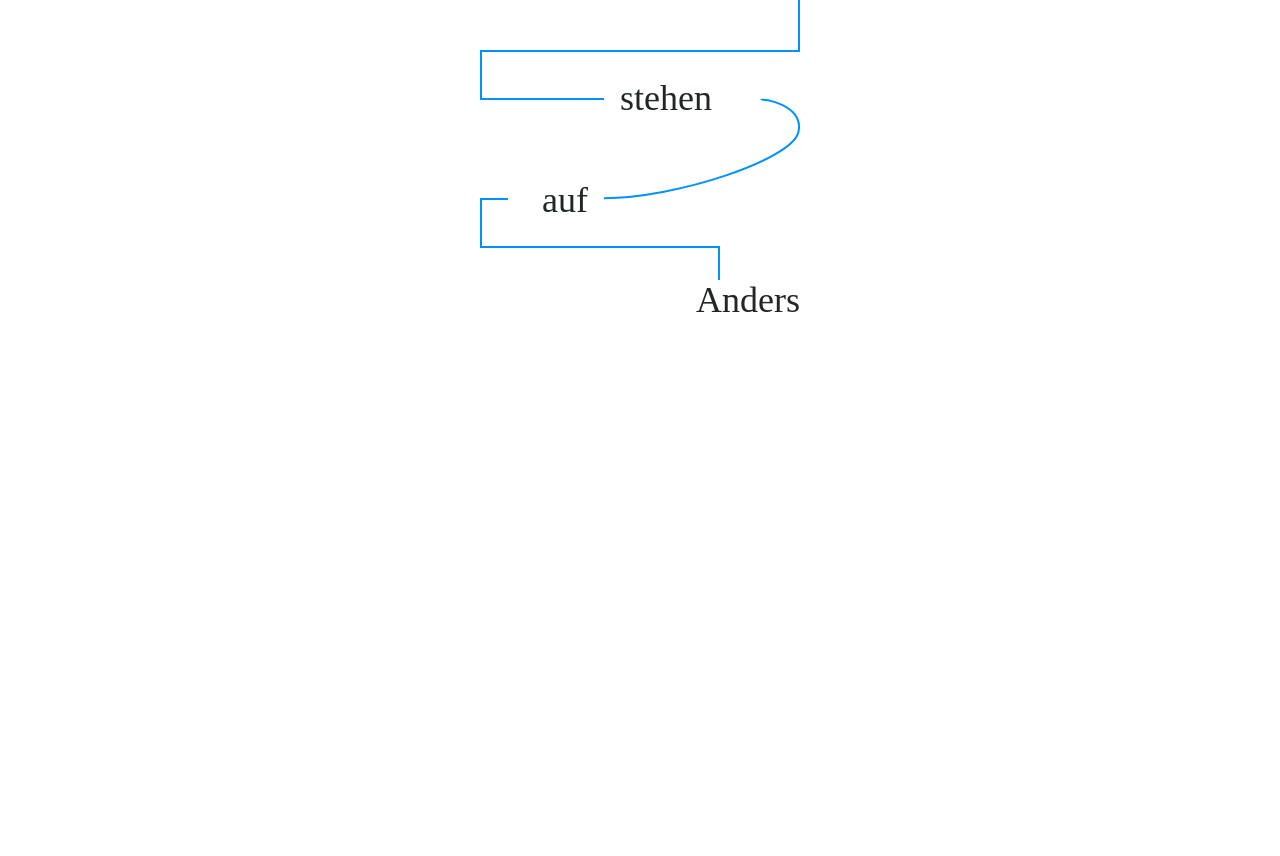
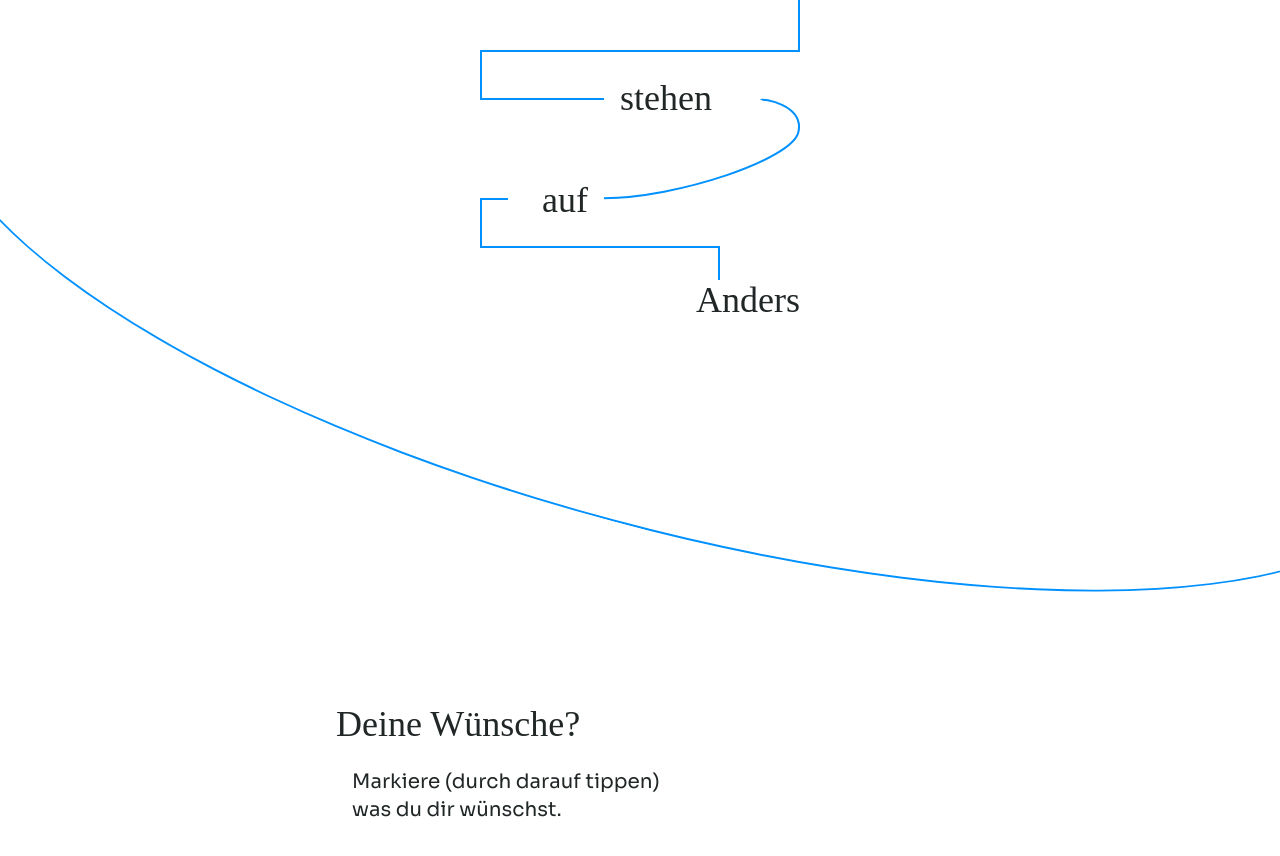
Before and after one commit to nydelic/nydelic, a Next.js app: page / in a window 1280 px wide. Shown: the part 1180-2036 px from the top of the page. Built offline with nearby package versions, Linux system fonts and the light colour scheme; a web font is replaced by a local one.

Commit message:
fix: animations for slogan graphic

```diff
--- a/pages/index.tsx
+++ b/pages/index.tsx
@@ -48,9 +48,7 @@ const Home: NextPage = () => {
         </section>
         <Wave />
         <section className="max-w-2xl px-8 mx-auto">
-          <br />
-          <br />
-          <h1 className="text-4xl">
+          <h1 className="text-4xl mt-12">
             Ja, wir machen <br /> Webdesign
           </h1>
           <br />
@@ -61,32 +59,32 @@ const Home: NextPage = () => {
           <p className="px-4 text-xl mb-24">Hier bist du richtig!</p>
           <ParallaxEmoji />
           <SloganGraphic />
-
+        </section>
+        <div
+          aria-hidden
+          role="presentation"
+          className="overflow-hidden py-[50vmax] h-0 my-[-50vmax]"
+        >
+          <div
+            aria-hidden
+            role="presentation"
+            className="overflow-hidden w-[120vw] ml-[-10vw] rotate-[15deg] relative"
+          >
+            <div
+              aria-hidden
+              className="border-2 h-[40vw] mt-[-24vw] rounded-[100%] border-accent-color w-full"
+              role="presentation"
+            />
+          </div>
+        </div>
+        <div aria-hidden role="presentation" className="mb-[30vw]" />
+        <section className="max-w-2xl px-8 mx-auto">
+          <h1 className="text-4xl">Deine Wünsche?</h1>
           <br />
-          <br />
-          <br />
-          <br />
-          <br />
-          <br />
-          <br />
-          <br />
-          <br />
-          <br />
-          <br />
-          <br />
-          <br />
-          <br />
-          <br />
-          <br />
-          <br />
-          <br />
-          <br />
-          <br />
-          <br />
-          <br />
-          <br />
-          <br />
-          <br />
+          <p className="px-4 text-xl">
+            Markiere (durch darauf tippen) <br />
+            was du dir wünschst.
+          </p>
         </section>
       </main>
     </>
--- a/src/components/assets/SloganGraphic.tsx
+++ b/src/components/assets/SloganGraphic.tsx
@@ -1,10 +1,21 @@
+import { motion } from "framer-motion";
+import { useRef } from "react";
+
 function SloganGraphic() {
   return (
     <>
       <h2 className="sr-only">Wir stehen auf anders</h2>
       <div className="max-w-xs mx-auto" aria-hidden>
         <div className="flex">
-          <div className="text-4xl font-display pr-4">Wir</div>
+          <motion.div
+            whileInView={"visible"}
+            variants={{ hidden: { scaleY: -1 }, visible: { scaleY: 1 } }}
+            initial="hidden"
+            viewport={{ margin: "-10% 0px" }}
+            className="text-4xl font-display pr-4 self-start"
+          >
+            Wir
+          </motion.div>
           <div
             className="border-t-2 border-r-2 h-24 mt-4 border-accent-color flex-grow flex-shrink"
             role="presentation"
@@ -27,7 +38,17 @@ function SloganGraphic() {
           </div>
           <div className="relative">
             <div className="text-4xl font-display absolute left-0 top-0 -translate-y-1/2 px-4">
-              stehen
+              <motion.div
+                whileInView={"visible"}
+                variants={{
+                  hidden: { opacity: 0, scale: 0.5 },
+                  visible: { opacity: 1, scale: 1 },
+                }}
+                initial="hidden"
+                viewport={{ margin: "-10% 0px" }}
+              >
+                stehen
+              </motion.div>
             </div>
             <svg
               xmlns="http://www.w3.org/2000/svg"
@@ -42,7 +63,17 @@ function SloganGraphic() {
               />
             </svg>
             <div className="text-4xl font-display absolute right-full bottom-0 translate-y-1/2 px-4">
-              auf
+              <motion.div
+                whileInView={"visible"}
+                variants={{
+                  hidden: { opacity: 0, scale: 0.5 },
+                  visible: { opacity: 1, scale: 1 },
+                }}
+                initial="hidden"
+                viewport={{ margin: "-10% 0px" }}
+              >
+                auf
+              </motion.div>
             </div>
           </div>
         </div>
@@ -55,7 +86,17 @@ function SloganGraphic() {
             className="border-l-2 h-8 border-accent-color absolute right-20 top-12"
             role="presentation"
           />
-          <div className="text-4xl font-display text-right pt-20">Anders</div>
+          <div className="text-4xl font-display pt-20 flex">
+            <motion.div
+              className="ml-auto"
+              whileInView={"visible"}
+              variants={{ hidden: { scaleX: -1 }, visible: { scaleX: 1 } }}
+              initial="hidden"
+              viewport={{ margin: "-10% 0px" }}
+            >
+              Anders
+            </motion.div>
+          </div>
         </div>
       </div>
     </>
```
